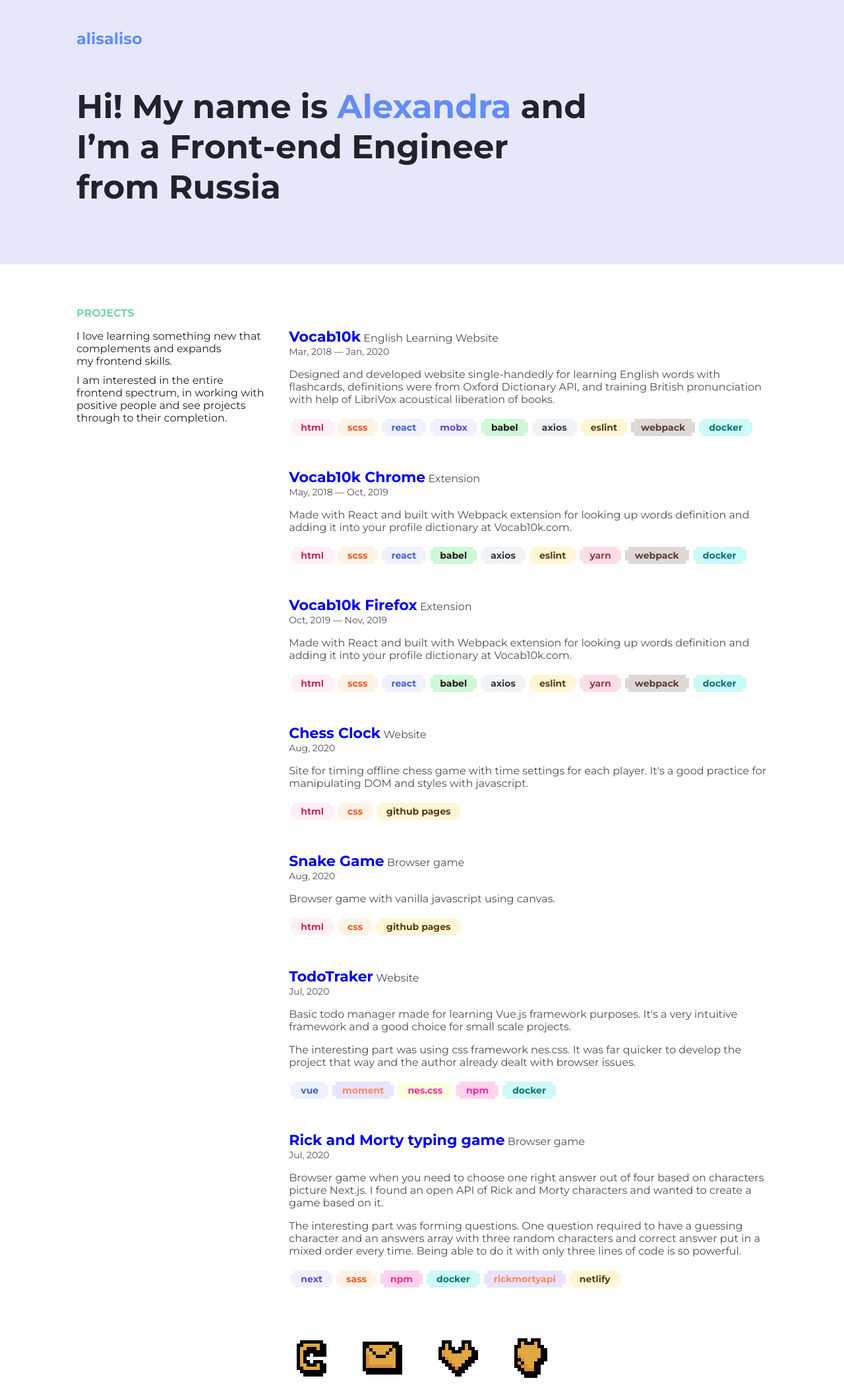
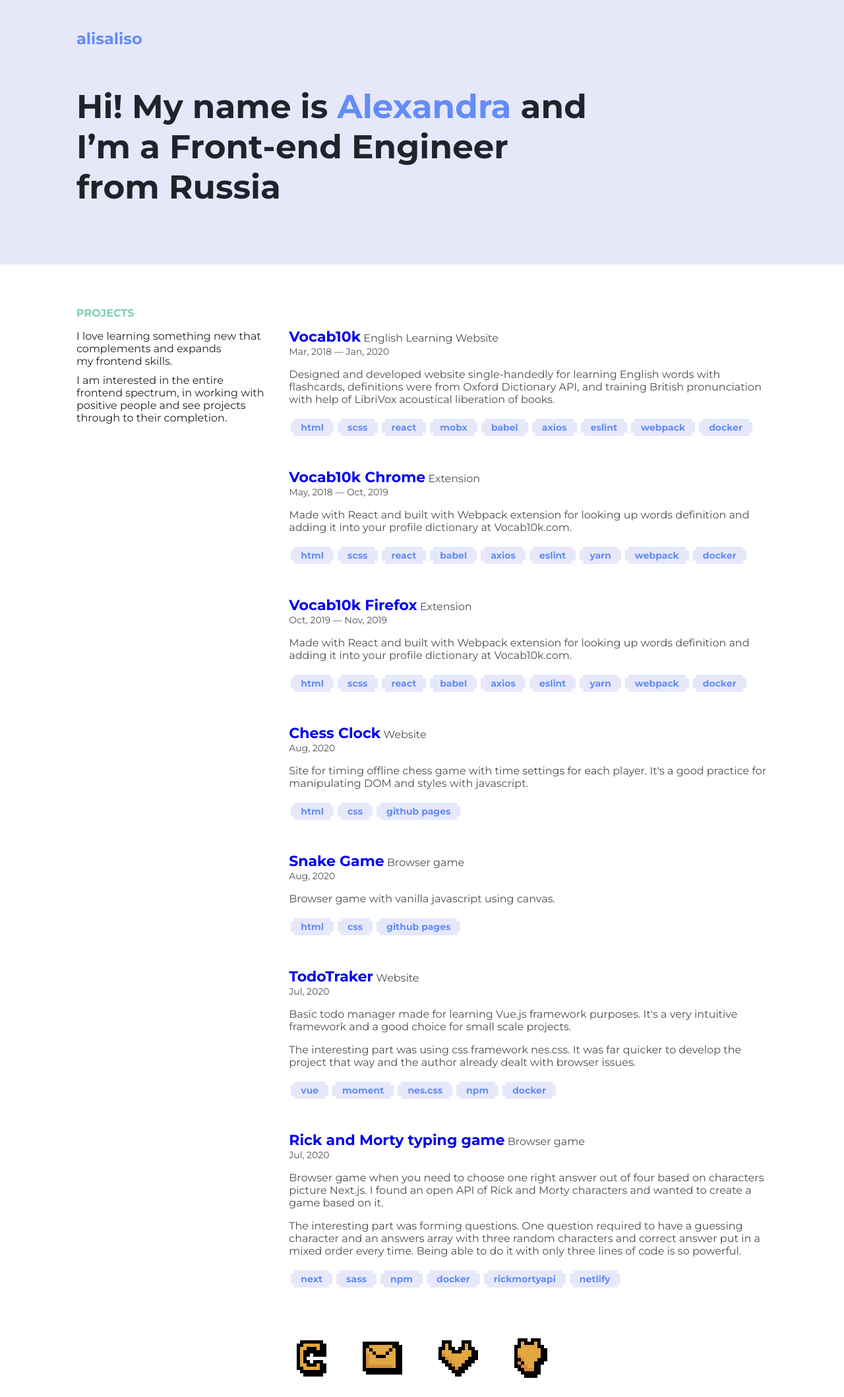
Before and after one commit to alisaliso/AlisaLiso.github.io, a Jekyll site: the page built from index.md, in a window 1280 px wide. Shown: the whole page at 66% size. Built offline with Jekyll 4.4.1, drawn with Linux system fonts in a browser that asks for light colours.

Commit message:
Change labels style

```diff
--- a/_includes/projects.html
+++ b/_includes/projects.html
@@ -30,15 +30,15 @@
           liberation of books.
         </div>
         <div class="row__labels">
-          <div class="label label__lightpink">html</div>
-          <div class="label label__orange">scss</div>
-          <div class="label label__blue">react</div>
-          <div class="label label__purple">mobx</div>
-          <div class="label label__lightgreen">babel</div>
-          <div class="label label__gray">axios</div>
-          <div class="label label__yellow">eslint</div>
-          <div class="label label__brown">webpack</div>
-          <div class="label label__cian">docker</div>
+          <div class="label">html</div>
+          <div class="label">scss</div>
+          <div class="label">react</div>
+          <div class="label">mobx</div>
+          <div class="label">babel</div>
+          <div class="label">axios</div>
+          <div class="label">eslint</div>
+          <div class="label">webpack</div>
+          <div class="label">docker</div>
         </div>
       </div>
 
@@ -57,15 +57,15 @@
           definition and adding it into your profile dictionary at Vocab10k.com.
         </div>
         <div class="row__labels">
-          <div class="label label__lightpink">html</div>
-          <div class="label label__orange">scss</div>
-          <div class="label label__blue">react</div>
-          <div class="label label__lightgreen">babel</div>
-          <div class="label label__gray">axios</div>
-          <div class="label label__yellow">eslint</div>
-          <div class="label label__red">yarn</div>
-          <div class="label label__brown">webpack</div>
-          <div class="label label__cian">docker</div>
+          <div class="label">html</div>
+          <div class="label">scss</div>
+          <div class="label">react</div>
+          <div class="label">babel</div>
+          <div class="label">axios</div>
+          <div class="label">eslint</div>
+          <div class="label">yarn</div>
+          <div class="label">webpack</div>
+          <div class="label">docker</div>
         </div>
       </div>
 
@@ -84,15 +84,15 @@
           definition and adding it into your profile dictionary at Vocab10k.com.
         </div>
         <div class="row__labels">
-          <div class="label label__lightpink">html</div>
-          <div class="label label__orange">scss</div>
-          <div class="label label__blue">react</div>
-          <div class="label label__lightgreen">babel</div>
-          <div class="label label__gray">axios</div>
-          <div class="label label__yellow">eslint</div>
-          <div class="label label__red">yarn</div>
-          <div class="label label__brown">webpack</div>
-          <div class="label label__cian">docker</div>
+          <div class="label">html</div>
+          <div class="label">scss</div>
+          <div class="label">react</div>
+          <div class="label">babel</div>
+          <div class="label">axios</div>
+          <div class="label">eslint</div>
+          <div class="label">yarn</div>
+          <div class="label">webpack</div>
+          <div class="label">docker</div>
         </div>
       </div>
 
@@ -111,9 +111,9 @@
           It's a good practice for manipulating DOM and styles with javascript.
         </div>
         <div class="row__labels">
-          <div class="label label__lightpink">html</div>
-          <div class="label label__orange">css</div>
-          <div class="label label__yellow">github pages</div>
+          <div class="label">html</div>
+          <div class="label">css</div>
+          <div class="label">github pages</div>
         </div>
       </div>
 
@@ -131,9 +131,9 @@
           Browser game with vanilla javascript using canvas.
         </div>
         <div class="row__labels">
-          <div class="label label__lightpink">html</div>
-          <div class="label label__orange">css</div>
-          <div class="label label__yellow">github pages</div>
+          <div class="label">html</div>
+          <div class="label">css</div>
+          <div class="label">github pages</div>
         </div>
       </div>
 
@@ -157,11 +157,11 @@
           with browser issues.
         </div>
         <div class="row__labels">
-          <div class="label label__blue">vue</div>
-          <div class="label label__purpleoramge">moment</div>
-          <div class="label label__yellowmagenta">nes.css</div>
-          <div class="label label__magenta">npm</div>
-          <div class="label label__cian">docker</div>
+          <div class="label">vue</div>
+          <div class="label">moment</div>
+          <div class="label">nes.css</div>
+          <div class="label">npm</div>
+          <div class="label">docker</div>
         </div>
       </div>
 
@@ -187,12 +187,12 @@
           able to do it with only three lines of code is so powerful.
         </div>
         <div class="row__labels">
-          <div class="label label__purple">next</div>
-          <div class="label label__orange">sass</div>
-          <div class="label label__magenta">npm</div>
-          <div class="label label__cian">docker</div>
-          <div class="label label__purpleoramge">rickmortyapi</div>
-          <div class="label label__yellow">netlify</div>
+          <div class="label">next</div>
+          <div class="label">sass</div>
+          <div class="label">npm</div>
+          <div class="label">docker</div>
+          <div class="label">rickmortyapi</div>
+          <div class="label">netlify</div>
         </div>
       </div>
     </div>
--- a/assets/main.scss
+++ b/assets/main.scss
@@ -191,6 +191,7 @@ h4 {
   font-weight: 600;
   margin: 10px 18px;
   font-size: 14px;
+  color: #638cf6;
 
   &::before {
     top: -6px;
@@ -206,146 +207,11 @@ h4 {
     right: -15px;
   }
 
-  &__blue {
-    &::before,
-    &::after {
-      content: "";
-      position: absolute;
-      background-color: #eef2fe;
-      z-index: -1;
-    }
-    color: #4063d4;
-  }
-
-  &__purple {
-    &::before,
-    &::after {
-      content: "";
-      position: absolute;
-      background-color: #f2f0fe;
-      z-index: -1;
-    }
-    color: #5e4ad1;
-  }
-
-  &__lightgreen {
-    &::before,
-    &::after {
-      content: "";
-      position: absolute;
-      background-color: #cff8d9;
-      z-index: -1;
-    }
-    color: #191a1a;
-  }
-
-  &__lightpink {
-    &::before,
-    &::after {
-      content: "";
-      position: absolute;
-      background-color: #fff0f6;
-      z-index: -1;
-    }
-    color: #cd255d;
-  }
-
-  &__orange {
-    &::before,
-    &::after {
-      content: "";
-      position: absolute;
-      background-color: #fff3e7;
-      z-index: -1;
-    }
-    color: #f55521;
-  }
-
-  &__gray {
-    &::before,
-    &::after {
-      content: "";
-      position: absolute;
-      background-color: #f1f3f5;
-      z-index: -1;
-    }
-    color: #333a40;
-  }
-
-  &__yellow {
-    &::before,
-    &::after {
-      content: "";
-      position: absolute;
-      background-color: #fff6d6;
-      z-index: -1;
-    }
-    color: #563f12;
-  }
-
-  &__brown {
-    &::before,
-    &::after {
-      content: "";
-      position: absolute;
-      background-color: #ded8d6;
-      z-index: -1;
-    }
-    color: #5b3d33;
-  }
-
-  &__red {
-    &::before,
-    &::after {
-      content: "";
-      position: absolute;
-      background-color: #fddee4;
-      z-index: -1;
-    }
-    color: #99384a;
-  }
-
-  &__cian {
-    &::before,
-    &::after {
-      content: "";
-      position: absolute;
-      background-color: #cdf9f7;
-      z-index: -1;
-    }
-    color: #047874;
-  }
-
-  &__magenta {
-    &::before,
-    &::after {
-      content: "";
-      position: absolute;
-      background-color: #fed4ec;
-      z-index: -1;
-    }
-    color: #fa26a0;
-  }
-
-  &__yellowmagenta {
-    &::before,
-    &::after {
-      content: "";
-      position: absolute;
-      background-color: #feffdc;
-      z-index: -1;
-    }
-    color: #fa26a0;
-  }
-
-  &__purpleoramge {
-    &::before,
-    &::after {
-      content: "";
-      position: absolute;
-      background-color: #e9e3ff;
-      z-index: -1;
-    }
-    color: #fe895b;
+  &::before,
+  &::after {
+    content: "";
+    position: absolute;
+    background-color: #e6e8fa;
+    z-index: -1;
   }
 }
```
